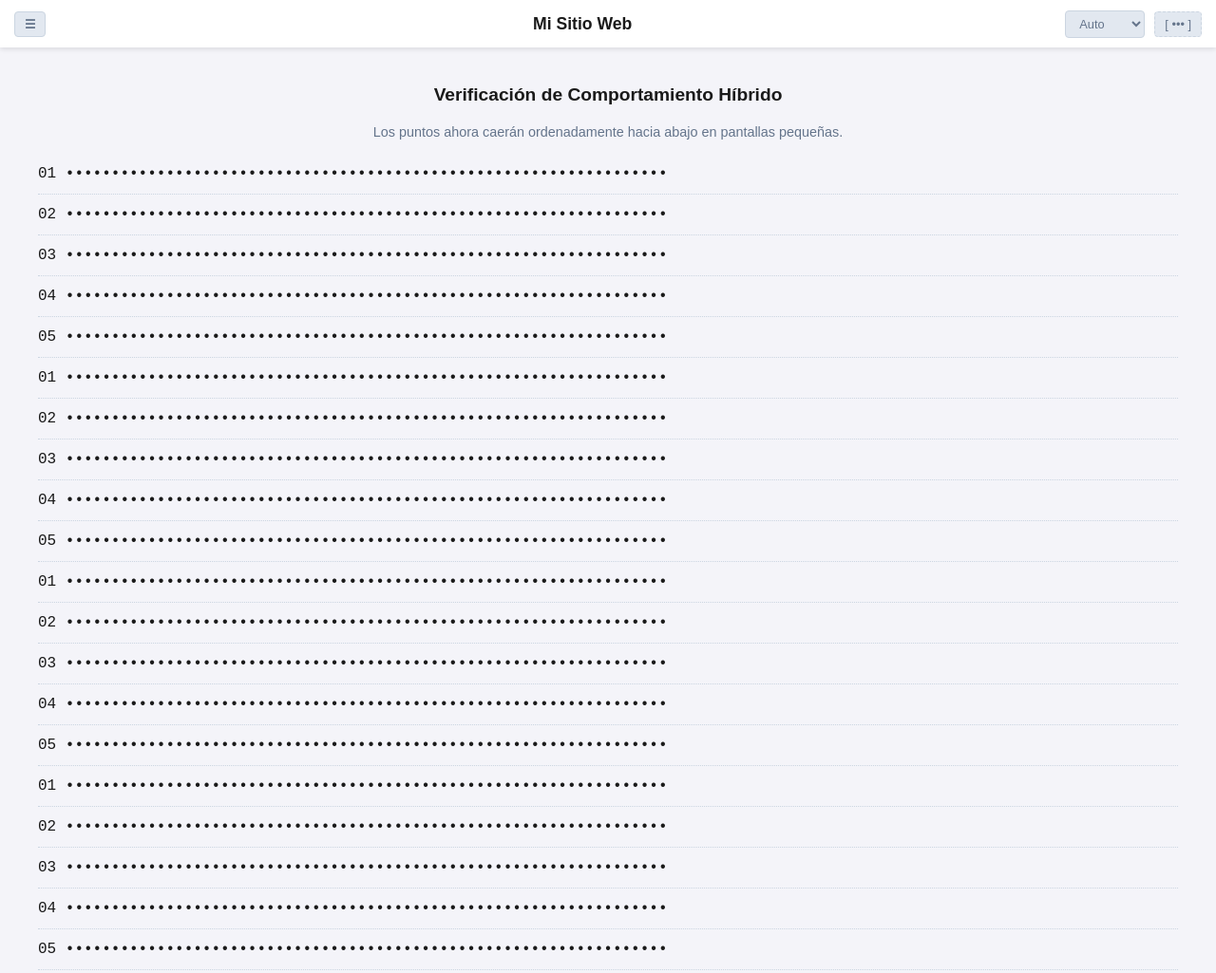
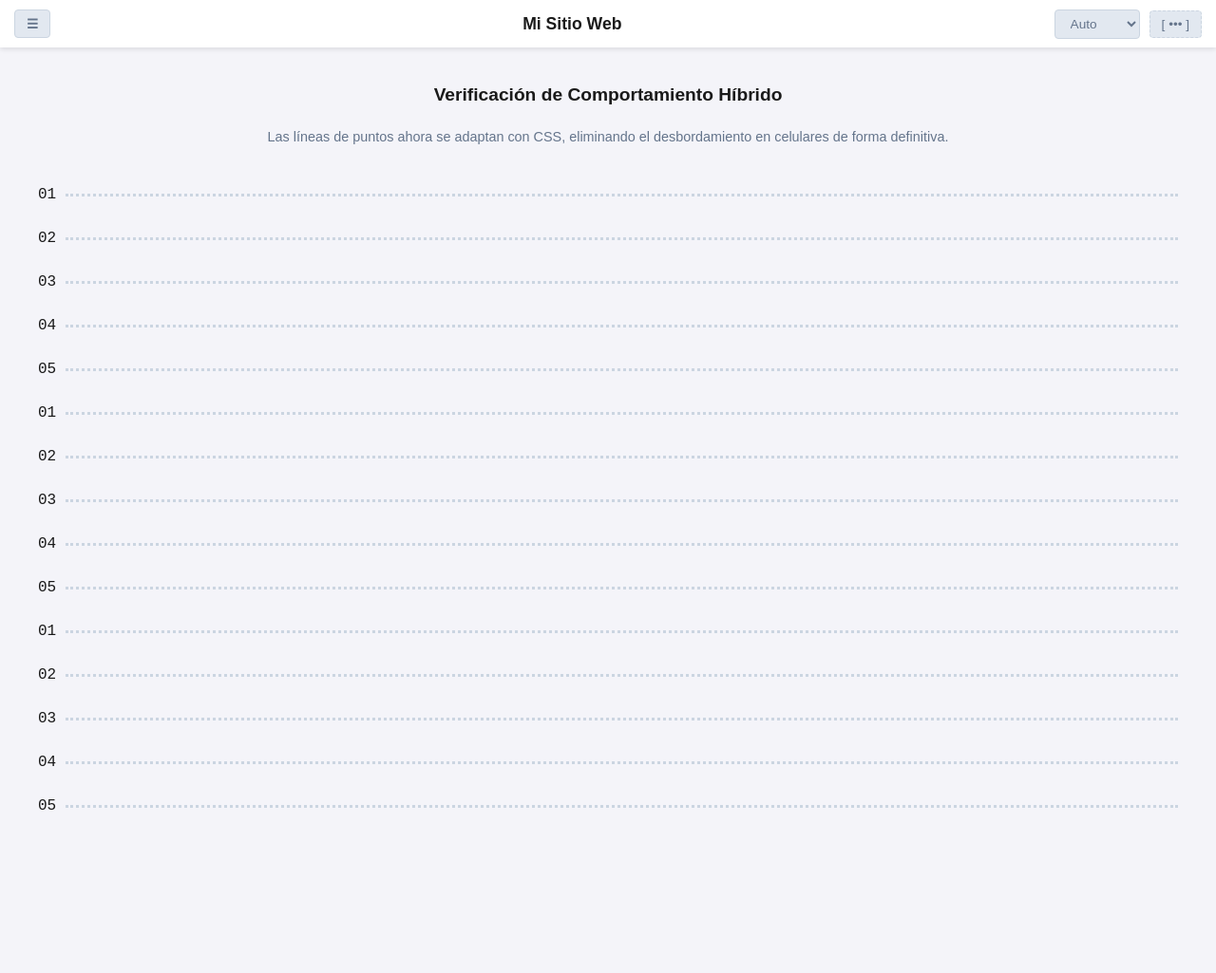
Before and after one commit to yoty-y/yoty-y.github.io, a plain HTML site: page index.html in a window 1280 px wide. Shown: the whole page at 95% size. After the commit the page ends 912 px from the top, so only its background shows below. Drawn offline with Linux system fonts and the light colour scheme.

Commit message:
reestruccturacion

```diff
--- a/index.html
+++ b/index.html
@@ -7,79 +7,86 @@
 
     <style>
         /* ========================================== */
-        /* 1. CONFIGURACIÓN GENERAL Y VARIABLES       */
+        /* 1. VARIABLES Y CONFIGURACIÓN BASE          */
         /* ========================================== */
+        :root {
+            --ancho-sidebar: 250px;
+            --alto-header: 50px;
+
+            /* Colores Modo Claro */
+            --bg-principal: #f4f4f9;
+            --bg-tarjetas: #ffffff;
+            --bg-sidebar: #e2e8f0;
+            --texto-principal: #1a1a1a;
+            --texto-secundario: #64748b;
+            --borde-color: #cbd5e1;
+            --sombra: rgba(0, 0, 0, 0.1);
+        }
+
+        body.modo-oscuro {
+            /* Colores Modo Oscuro */
+            --bg-principal: #121212;
+            --bg-tarjetas: #1e1e1e;
+            --bg-sidebar: #1e293b;
+            --texto-principal: #f3f4f6;
+            --texto-secundario: #9ca3af;
+            --borde-color: #334155;
+            --sombra: rgba(0, 0, 0, 0.4);
+        }
+
+        * {
+            box-sizing: border-box;
+        }
+
         body {
             margin: 0;
             padding: 0;
             font-family: sans-serif;
-            background-color: #f4f4f9;
-            color: #1a1a1a;
+            background-color: var(--bg-principal);
+            color: var(--texto-principal);
             transition: background-color 0.2s, color 0.2s;
-            display: flex;
+            min-height: 100vh;
 
-            /* ESCUDO 1: Evita por completo el deslizamiento lateral molesto */
+            /* Escudo definitivo contra el scroll horizontal */
             overflow-x: hidden;
             width: 100%;
         }
 
         /* ========================================== */
-        /* 2. LA BARRA LATERAL (SIDEBAR)              */
+        /* 2. ESTRUCTURA Y CONTENEDOR PRINCIPAL       */
         /* ========================================== */
-        aside {
-            position: fixed;
-            top: 0;
-            left: 0;
-            height: 100vh;
-            width: 0; /* Nace cerrada */
-            background-color: #e2e8f0;
-            z-index: 2000;
-            transition: width 0.3s ease;
-            overflow: hidden;
-        }
-
-        .contenido-sidebar {
-            width: 250px;
-            padding: 20px;
-            box-sizing: border-box;
+        .contenedor-principal {
+            width: 100%;
+            min-height: 100vh;
+            display: flex;
+            flex-direction: column;
+            transition: transform 0.3s cubic-bezier(0.4, 0, 0.2, 1);
         }
 
         /* ========================================== */
-        /* 3. EL CONTENEDOR PRINCIPAL                 */
-        /* ========================================== */
-        .contenedor-principal {
-            width: 100%;
-            display: flex;
-            flex-direction: column;
-            transition: margin-left 0.3s ease, width 0.3s ease;
-            box-sizing: border-box;
-        }
-
-        /* ========================================== */
-        /* 4. ENCABEZADO FIJO                         */
+        /* 3. ENCABEZADO FIJO (HEADER)                */
         /* ========================================== */
         header {
             position: fixed;
             top: 0;
             right: 0;
             width: 100%;
-            height: 50px;
+            height: var(--alto-header);
             display: flex;
             justify-content: space-between;
             align-items: center;
-            padding: 0 15px; /* Un poco menos de espacio a los lados en celular */
-            box-sizing: border-box;
-            background-color: #ffffff;
-            box-shadow: 0 2px 5px rgba(0,0,0,0.1);
+            padding: 0 15px;
+            background-color: var(--bg-tarjetas);
+            box-shadow: 0 2px 5px var(--sombra);
             z-index: 1000;
-            transition: width 0.3s ease, right 0.3s ease;
+            transition: background-color 0.2s, box-shadow 0.2s;
         }
 
         .header-izq, .header-der {
             display: flex;
             align-items: center;
             gap: 10px;
-            min-width: 90px; /* Reducido un poco para dar más espacio al título en pantallas chicas */
+            min-width: 80px;
         }
 
         .header-der {
@@ -88,104 +95,109 @@
 
         header h2 {
             margin: 0;
-            font-size: 1rem; /* Letra un poquitín más pequeña para que no se sature en pantallas angostas */
+            font-size: 1rem;
             text-align: center;
             flex-grow: 1;
+            white-space: nowrap;
+            overflow: hidden;
+            text-overflow: ellipsis;
         }
 
+        /* Botones decorativos / marcadores de posición */
         .placeholder-btn {
-            background: #e2e8f0;
-            border: 1px dashed #cbd5e1;
-            padding: 5px 10px;
-            font-size: 0.8rem;
+            background-color: var(--bg-sidebar);
+            border: 1px dashed var(--borde-color);
+            padding: 6px 12px;
+            font-size: 0.85rem;
             border-radius: 4px;
-            color: #64748b;
+            color: var(--texto-secundario);
             user-select: none;
+            cursor: pointer;
+            transition: background-color 0.2s, border-color 0.2s;
         }
 
         /* ========================================== */
-        /* 5. ÁREA DE CONTENIDO (CON MÁXIMA PROTECCIÓN) */
+        /* 4. BARRA LATERAL (SIDEBAR)                 */
+        /* ========================================== */
+        aside {
+            position: fixed;
+            top: 0;
+            left: 0;
+            height: 100vh;
+            width: var(--ancho-sidebar);
+            background-color: var(--bg-sidebar);
+            z-index: 2000;
+            /* En lugar de cambiar el ancho, la movemos fuera de la pantalla */
+            transform: translateX(-100%);
+            transition: transform 0.3s cubic-bezier(0.4, 0, 0.2, 1);
+            overflow-y: auto;
+            padding: 20px;
+        }
+
+        aside h3 {
+            margin-top: 0;
+        }
+
+        /* ========================================== */
+        /* 5. ÁREA DE CONTENIDO (MAIN)                */
         /* ========================================== */
         main {
-            padding-top: 70px;
-            padding-left: 15px;
-            padding-right: 15px;
+            padding-top: calc(var(--alto-header) + 20px);
+            padding-left: 20px;
+            padding-right: 20px;
             padding-bottom: 40px;
-
-            /* ESCUDO 2: Obliga a que el contenido se ajuste al ancho disponible */
             width: 100%;
             max-width: 100%;
-            box-sizing: border-box;
-
-            /* ESCUDO 3: Rompe las líneas infinitas de texto/puntos y las manda abajo */
-            word-break: break-all;
+            flex-grow: 1;
         }
 
         .titulo-contenido {
             text-align: center;
-            margin-bottom: 20px;
+            margin-bottom: 25px;
             font-size: 1.2rem;
         }
 
+        /* LA REGLA DE PRUEBA CORREGIDA: Sin texto infinito */
         .regla-prueba {
             list-style: none;
             padding: 0;
             margin: 0;
-            text-align: left;
         }
 
         .regla-prueba li {
-            padding: 12px 0;
-            border-bottom: 1px dotted #cbd5e1;
+            display: flex;
+            align-items: center;
+            padding: 14px 0;
+            font-family: monospace;
             font-size: 1rem;
-            font-family: monospace;
-            /* También aplicamos el salto de línea a los elementos individuales */
-            word-break: break-all;
+        }
+
+        /* El truco mágico: Este contenedor genera los puntos mediante CSS */
+        .regla-prueba li::after {
+            content: "";
+            flex-grow: 1;
+            margin-left: 10px;
+            /* Línea punteada nativa que se estira o encoge según la pantalla */
+            border-bottom: 3px dotted var(--borde-color);
+            height: 1px;
         }
 
         /* ========================================== */
-        /* 6. MODOS VISUALES (MANTENIDOS)             */
-        /* ========================================== */
-        body.modo-oscuro {
-            background-color: #121212;
-            color: #f3f4f6;
-        }
-
-        body.modo-oscuro header {
-            background-color: #1e1e1e;
-            box-shadow: 0 2px 5px rgba(0,0,0,0.5);
-        }
-
-        body.modo-oscuro aside {
-            background-color: #1e293b;
-        }
-
-        body.modo-oscuro .placeholder-btn {
-            background: #333333;
-            border-color: #444444;
-            color: #9ca3af;
-        }
-
-        body.modo-oscuro .regla-prueba li {
-            border-bottom-color: #333333;
-        }
-
-        /* ========================================== */
-        /* 7. REGLAS EXCLUSIVAS PARA COMPUTADORA      */
+        /* 6. DISPOSITIVOS MEDIANOS Y GRANDES (PC)   */
         /* ========================================== */
         @media (min-width: 768px) {
-            body.sidebar-abierta aside {
-                width: 250px;
-            }
+            /* En PC, cuando se abre, empuja el contenido */
             body.sidebar-abierta .contenedor-principal {
-                margin-left: 250px;
-                width: calc(100% - 250px);
+                transform: translateX(var(--ancho-sidebar));
+                width: calc(100% - var(--ancho-sidebar));
             }
             body.sidebar-abierta header {
-                width: calc(100% - 250px);
+                width: calc(100% - var(--ancho-sidebar));
+            }
+            body.sidebar-abierta aside {
+                transform: translateX(0);
             }
 
-            /* En PC podemos dar más margen lateral para que se vea más estilizado */
             main {
                 padding-left: 40px;
                 padding-right: 40px;
@@ -196,45 +208,45 @@
         }
 
         /* ========================================== */
-        /* 8. REGLAS EXCLUSIVAS PARA CELULARES        */
+        /* 7. DISPOSITIVOS MÓVILES (CELULARES)        */
         /* ========================================== */
         @media (max-width: 767px) {
+            /* En celular el menú flota por encima sin empujar nada abajo */
             body.sidebar-abierta aside {
-                width: 250px;
-                box-shadow: 5px 0 15px rgba(0,0,0,0.3);
+                transform: translateX(0);
+                box-shadow: 5px 0 15px rgba(0,0,0,0.2);
             }
-            /* En celular aseguramos que el contenedor no intente cambiar de tamaño */
+
+            /* Asegura que el contenedor principal sea exactamente el ancho del teléfono */
             .contenedor-principal {
-                width: 100%;
-                max-width: 100%;
+                width: 100vw;
+                max-width: 100vw;
             }
         }
     </style>
 </head>
 <body>
 
-    <!-- BARRA LATERAL -->
+    <!-- BARRA LATERAL (SIDEBAR) -->
     <aside id="barra-lateral">
-        <div class="contenido-sidebar">
-            <h3>Navegación</h3>
-            <p style="font-size:0.9rem; color:#64748b;">(Aquí pondremos tus secciones pronto)</p>
-            <button onclick="toggleSidebar()" class="placeholder-btn" style="cursor:pointer; width:100%; border-style:solid;">Cerrar Menú</button>
-        </div>
+        <h3>Navegación</h3>
+        <p style="font-size:0.9rem; color: var(--texto-secundario);">(Aquí irán tus secciones pronto)</p>
+        <button onclick="toggleSidebar()" class="placeholder-btn" style="width:100%; border-style:solid; margin-top: 20px;">Cerrar Menú</button>
     </aside>
 
-    <!-- EL CONTENEDOR PRINCIPAL -->
+    <!-- CONTENEDOR PRINCIPAL -->
     <div class="contenedor-principal" id="contenedor-principal">
 
-        <!-- ENCABEZADO -->
+        <!-- ENCABEZADO (HEADER) -->
         <header id="encabezado-fijo">
             <div class="header-izq">
-                <span class="placeholder-btn" onclick="toggleSidebar()" style="cursor:pointer; border-style:solid; font-weight:bold;">☰</span>
+                <span class="placeholder-btn" onclick="toggleSidebar()" style="border-style:solid; font-weight:bold;">☰</span>
             </div>
 
             <h2>Mi Sitio Web</h2>
 
             <div class="header-der">
-                <select id="selector-tema" class="placeholder-btn" onchange="seleccionarTema(this.value)" style="border-style: solid; cursor: pointer;">
+                <select id="selector-tema" class="placeholder-btn" onchange="seleccionarTema(this.value)" style="border-style: solid;">
                     <option value="auto">Auto</option>
                     <option value="light">Claro</option>
                     <option value="dark">Oscuro</option>
@@ -243,50 +255,51 @@
             </div>
         </header>
 
-        <!-- CONTENIDO CON FILA CONTINUA HACIA ABAJO -->
+        <!-- CONTENIDO PRINCIPAL -->
         <main>
             <h3 class="titulo-contenido">Verificación de Comportamiento Híbrido</h3>
-            <p style="text-align: center; font-size: 0.9rem; color: #64748b;">Los puntos ahora caerán ordenadamente hacia abajo en pantallas pequeñas.</p>
+            <p style="text-align: center; font-size: 0.9rem; color: var(--texto-secundario); margin-bottom: 30px;">
+                Las líneas de puntos ahora se adaptan con CSS, eliminando el desbordamiento en celulares de forma definitiva.
+            </p>
 
             <ul class="regla-prueba">
-                <li>01 ••••••••••••••••••••••••••••••••••••••••••••••••••••••••••••••••••</li>
-                <li>02 ••••••••••••••••••••••••••••••••••••••••••••••••••••••••••••••••••</li>
-                <li>03 ••••••••••••••••••••••••••••••••••••••••••••••••••••••••••••••••••</li>
-                <li>04 ••••••••••••••••••••••••••••••••••••••••••••••••••••••••••••••••••</li>
-                <li>05 ••••••••••••••••••••••••••••••••••••••••••••••••••••••••••••••••••</li>
-                <li>01 ••••••••••••••••••••••••••••••••••••••••••••••••••••••••••••••••••</li>
-                <li>02 ••••••••••••••••••••••••••••••••••••••••••••••••••••••••••••••••••</li>
-                <li>03 ••••••••••••••••••••••••••••••••••••••••••••••••••••••••••••••••••</li>
-                <li>04 ••••••••••••••••••••••••••••••••••••••••••••••••••••••••••••••••••</li>
-                <li>05 ••••••••••••••••••••••••••••••••••••••••••••••••••••••••••••••••••</li>
-                <li>01 ••••••••••••••••••••••••••••••••••••••••••••••••••••••••••••••••••</li>
-                <li>02 ••••••••••••••••••••••••••••••••••••••••••••••••••••••••••••••••••</li>
-                <li>03 ••••••••••••••••••••••••••••••••••••••••••••••••••••••••••••••••••</li>
-                <li>04 ••••••••••••••••••••••••••••••••••••••••••••••••••••••••••••••••••</li>
-                <li>05 ••••••••••••••••••••••••••••••••••••••••••••••••••••••••••••••••••</li>
-                <li>01 ••••••••••••••••••••••••••••••••••••••••••••••••••••••••••••••••••</li>
-                <li>02 ••••••••••••••••••••••••••••••••••••••••••••••••••••••••••••••••••</li>
-                <li>03 ••••••••••••••••••••••••••••••••••••••••••••••••••••••••••••••••••</li>
-                <li>04 ••••••••••••••••••••••••••••••••••••••••••••••••••••••••••••••••••</li>
-                <li>05 ••••••••••••••••••••••••••••••••••••••••••••••••••••••••••••••••••</li>
+                <li>01</li>
+                <li>02</li>
+                <li>03</li>
+                <li>04</li>
+                <li>05</li>
+                <li>01</li>
+                <li>02</li>
+                <li>03</li>
+                <li>04</li>
+                <li>05</li>
+                <li>01</li>
+                <li>02</li>
+                <li>03</li>
+                <li>04</li>
+                <li>05</li>
             </ul>
         </main>
     </div>
 
-    <!-- EL CEREBRO DE LA WEB -->
+    <!-- EL CEREBRO (JAVASCRIPT UNIFICADO Y CORREGIDO) -->
     <script>
+        // Interruptor del Menú Lateral
         function toggleSidebar() {
             document.body.classList.toggle('sidebar-abierta');
         }
 
+        // Detector de preferencia del sistema operativo
         const detectorSistema = window.matchMedia('(prefers-color-scheme: dark)');
 
+        // ÚNICA función encargada de pintar el tema en pantalla de forma reactiva
         function aplicarTema(tema) {
             if (tema === 'dark') {
                 document.body.classList.add('modo-oscuro');
             } else if (tema === 'light') {
                 document.body.classList.remove('modo-oscuro');
             } else if (tema === 'auto') {
+                // Si es auto, le hace caso a lo que tenga el sistema operativo en ese instante
                 if (detectorSistema.matches) {
                     document.body.classList.add('modo-oscuro');
                 } else {
@@ -295,18 +308,21 @@
             }
         }
 
+        // Lo que ocurre inmediatamente cuando el usuario hace click en el selector
         function seleccionarTema(tema) {
-            localStorage.setItem('tema-guardado', tema);
-            applyTheme(tema); // Nota: Unificado el nombre a aplicarTema abajo
-            aplicarTema(tema);
+            localStorage.setItem('tema-guardado', tema); // Guarda la elección
+            aplicarTema(tema); // Cambia el color al instante sin congelarse
         }
 
+        // Al cargar la página por primera vez
         const temaInicial = localStorage.getItem('tema-guardado') || 'auto';
         document.getElementById('selector-tema').value = temaInicial;
         aplicarTema(temaInicial);
 
+        // Escucha en tiempo real si el usuario cambia el tema de su propio celular/PC (Solo si está en 'Auto')
         detectorSistema.addEventListener('change', () => {
-            if (localStorage.getItem('tema-guardado') === 'auto' || !localStorage.getItem('tema-guardado')) {
+            const temaActual = localStorage.getItem('tema-guardado') || 'auto';
+            if (temaActual === 'auto') {
                 aplicarTema('auto');
             }
         });
```
